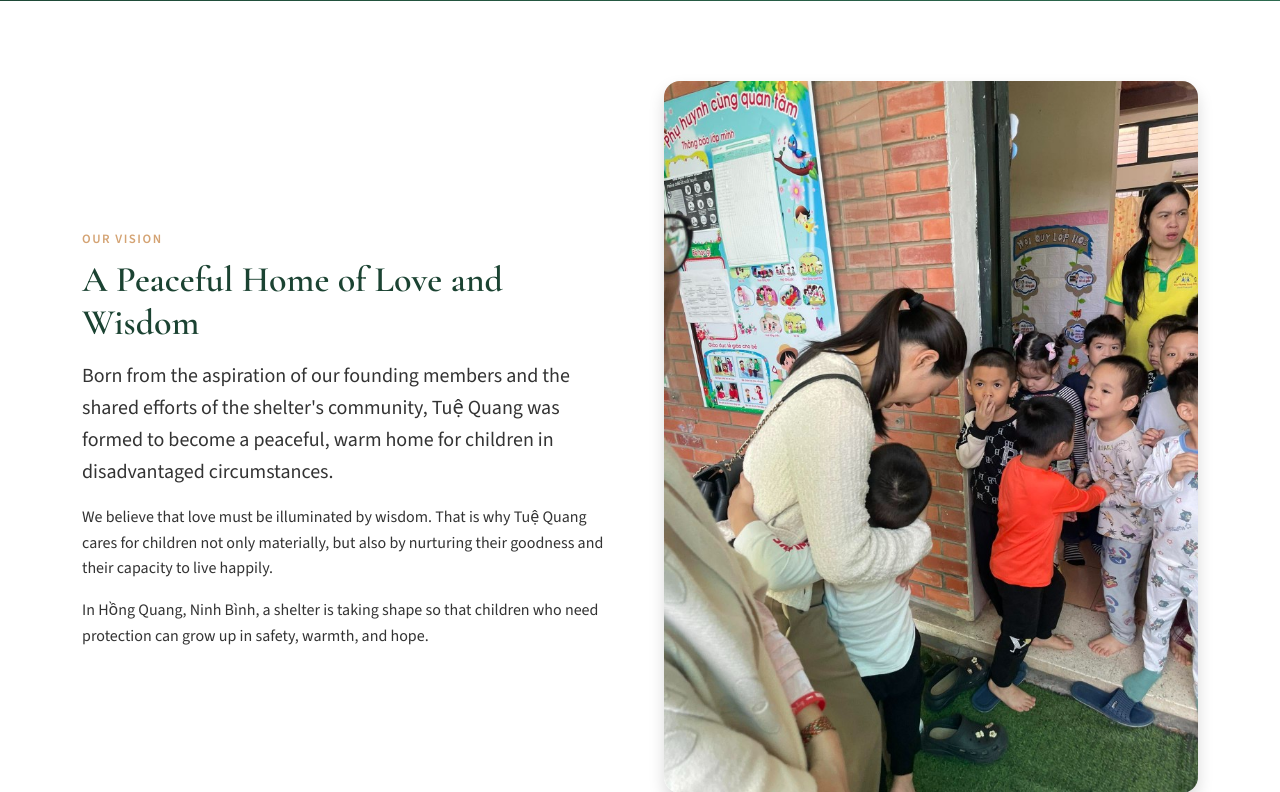
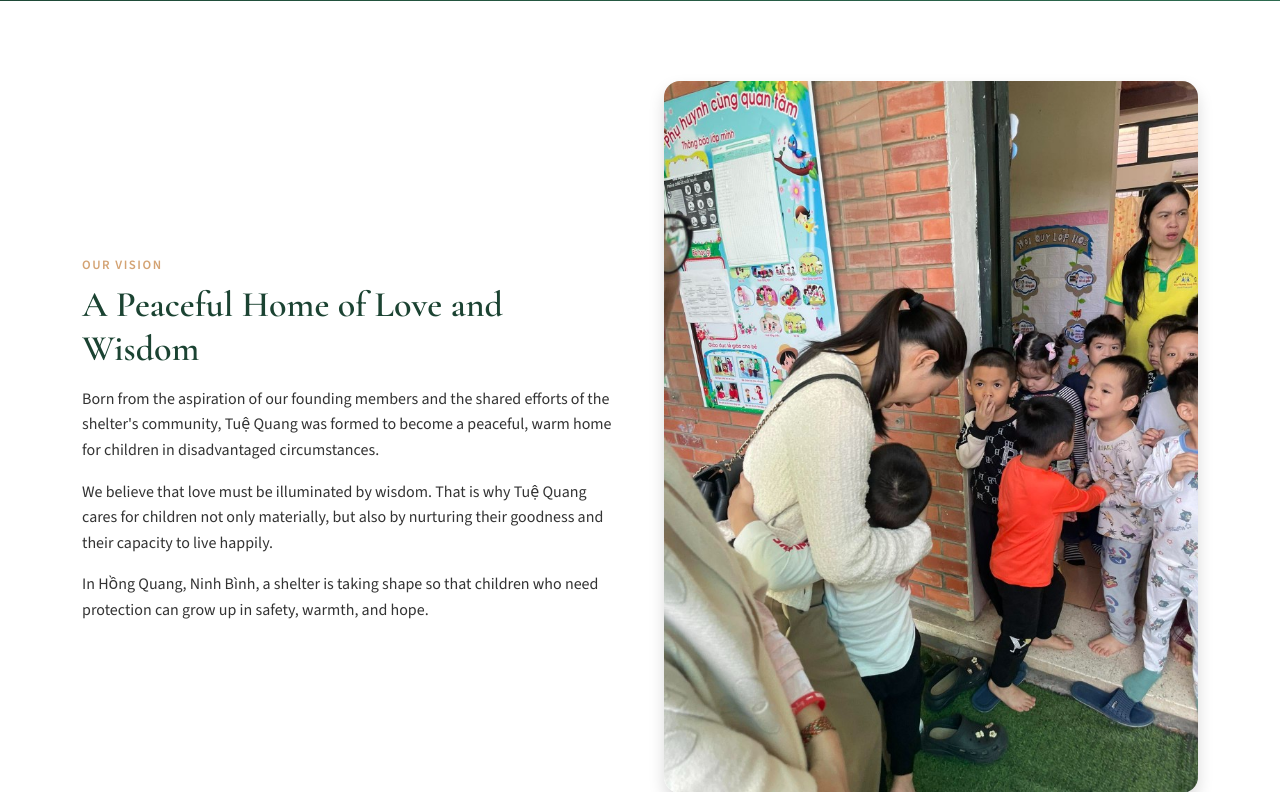
Before and after one commit to MaiTranQuocTrung/orphanage_website, a Flask app: page /about/vision in a window 1280 px wide. Shown: the part 284-1076 px from the top of the page. Run offline with Flask 3, Linux system fonts and the light colour scheme; some libraries are stand-ins or nearby versions.

Commit message:
Make Vision page paragraphs the same text size
Co-authored-by: Cursor <cursoragent@cursor.com>

```diff
--- a/templates/about/vision.html
+++ b/templates/about/vision.html
@@ -12,7 +12,7 @@
             <div class="col-lg-6">
                 <span class="section-label">{{ _("Our Vision") }}</span>
                 <h2 class="section-title">{{ _("A Peaceful Home of Love and Wisdom") }}</h2>
-                <p class="lead">{{ _("Born from the aspiration of our founding members and the shared efforts of the shelter's community, Tuệ Quang was formed to become a peaceful, warm home for children in disadvantaged circumstances.") }}</p>
+                <p>{{ _("Born from the aspiration of our founding members and the shared efforts of the shelter's community, Tuệ Quang was formed to become a peaceful, warm home for children in disadvantaged circumstances.") }}</p>
                 <p>{{ _("We believe that love must be illuminated by wisdom. That is why Tuệ Quang cares for children not only materially, but also by nurturing their goodness and their capacity to live happily.") }}</p>
                 <p class="mb-0">{{ _("In Hồng Quang, Ninh Bình, a shelter is taking shape so that children who need protection can grow up in safety, warmth, and hope.") }}</p>
             </div>
```
